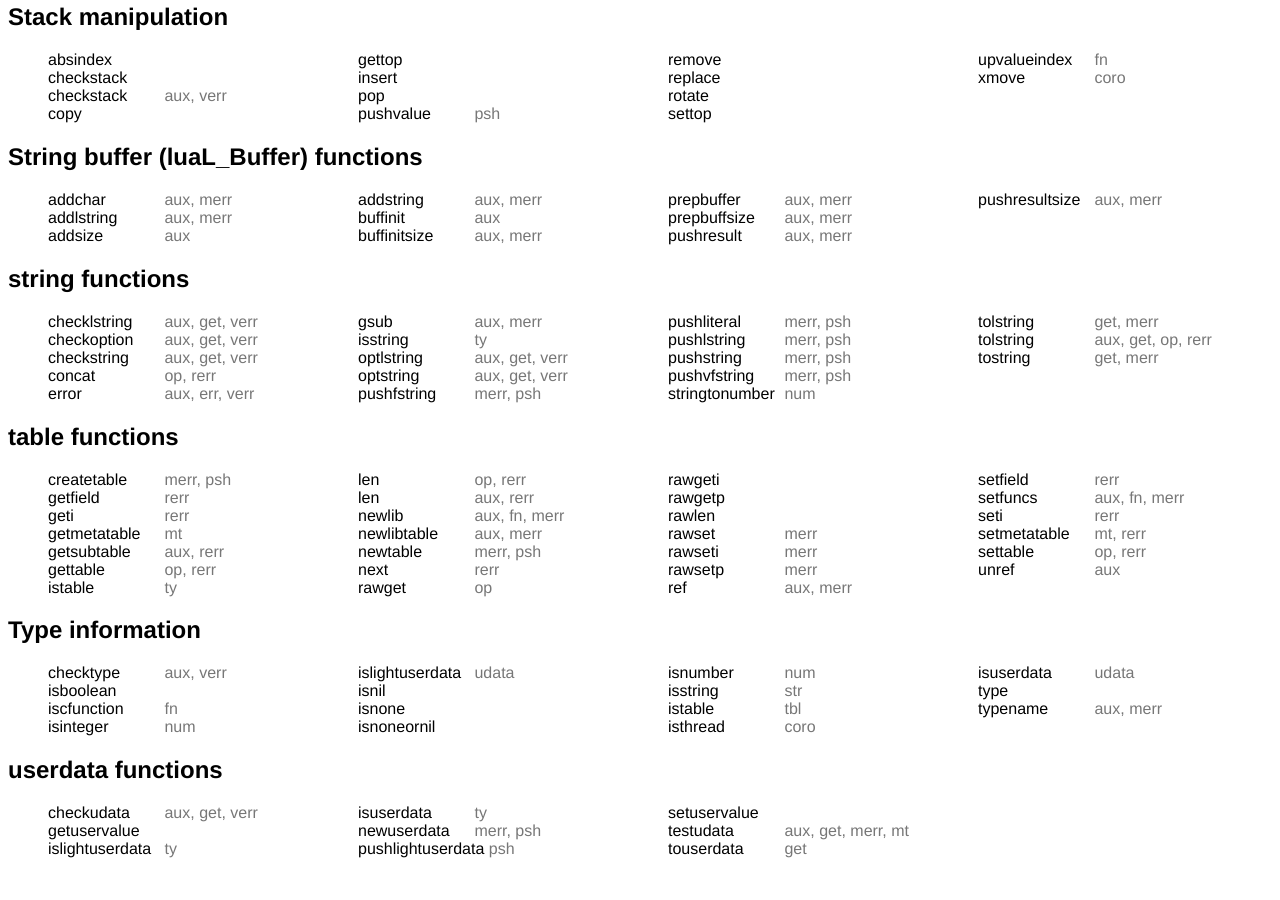
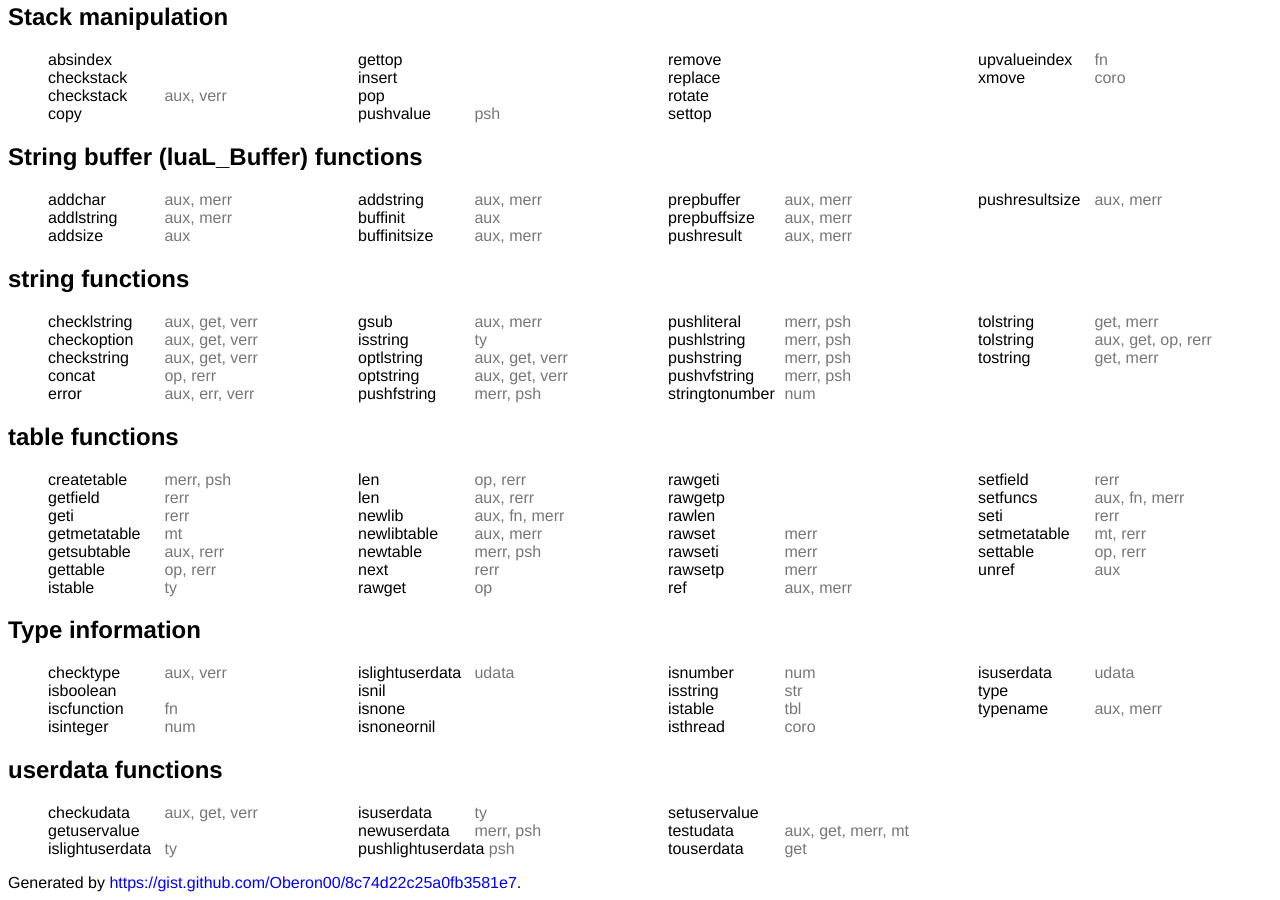
Before and after one commit to Oberon00/Oberon00.github.io, a Jekyll site: the page lua-cfuncidx/index.html, which Jekyll copies as it is, in a window 1280 px wide and 900 px high, scrolled down 3143 px. Built offline with Jekyll 4.4.1, drawn with Linux system fonts in a browser that asks for light colours; before the commit the page ends 4017 px from its top, so only the background shows below that.

Commit message:
lua-cfuncidx: Add backlink to generator.

```diff
--- a/lua-cfuncidx/index.html
+++ b/lua-cfuncidx/index.html
@@ -1890,5 +1890,6 @@
   </ul>
 </ul>
 
+<aside>Generated by <a href="https://gist.github.com/Oberon00/8c74d22c25a0fb3581e7">https://gist.github.com/Oberon00/8c74d22c25a0fb3581e7</a>.</aside>
 </body>
 </html>
```
